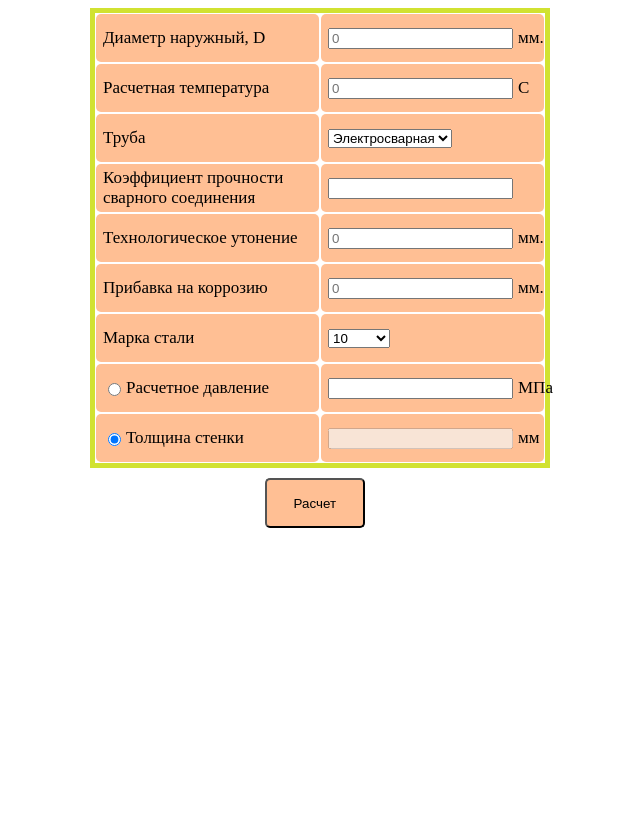
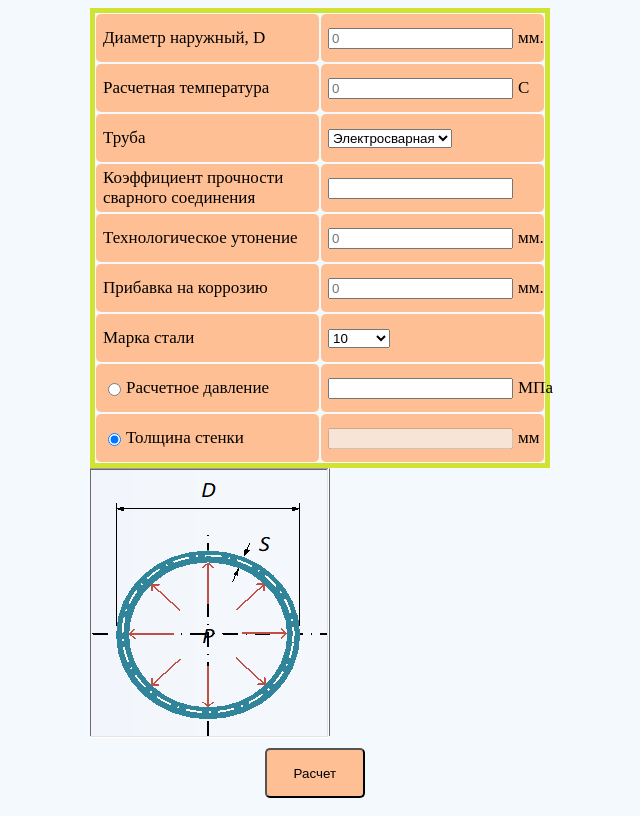
Before and after one commit to kamil7777/start-prj, a plain HTML site: page index.html in a window 1280 px wide. Shown: the whole page, without its empty margins (320-960 px from the left). Drawn offline with Linux system fonts and the light colour scheme.

Commit message:
add img file

```diff
--- a/index.html
+++ b/index.html
@@ -82,6 +82,9 @@
                 <span  id="addon-wrapping">мм</span>
             </div>
         </div>
+        <div class="item-img">
+
+        </div>
         <button class="calculation">Расчет</button>
     </div>
     <script src="script.js"></script>
--- a/style.scss
+++ b/style.scss
@@ -1,5 +1,6 @@
 body {
     box-sizing: border-box;
+    background-color: rgb(243, 249, 253);
 }
 
 .wrapper {
@@ -28,6 +29,11 @@ body {
     justify-content: start;
     align-items: center;
 }
+.item-img {
+    width: 240px;
+    height: 270px;
+    background-image: url(./img/img1.png);
+}
 
 label:hover {
     cursor: pointer;
```
Also changed, not shown: img/img1.png (added), style.css, 1 other file.
